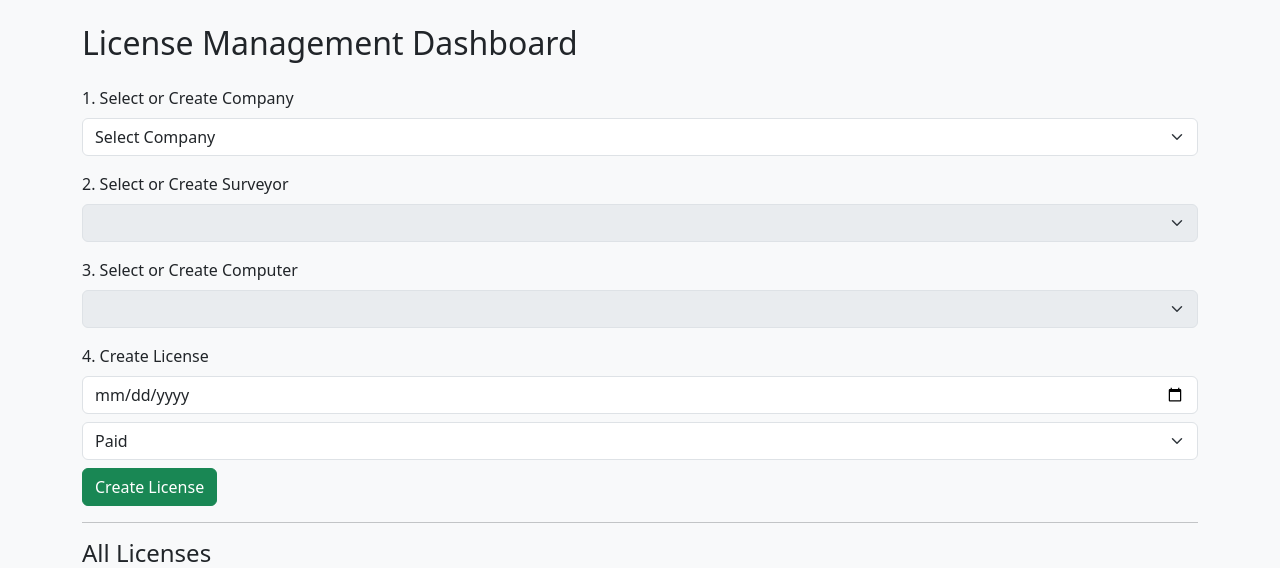
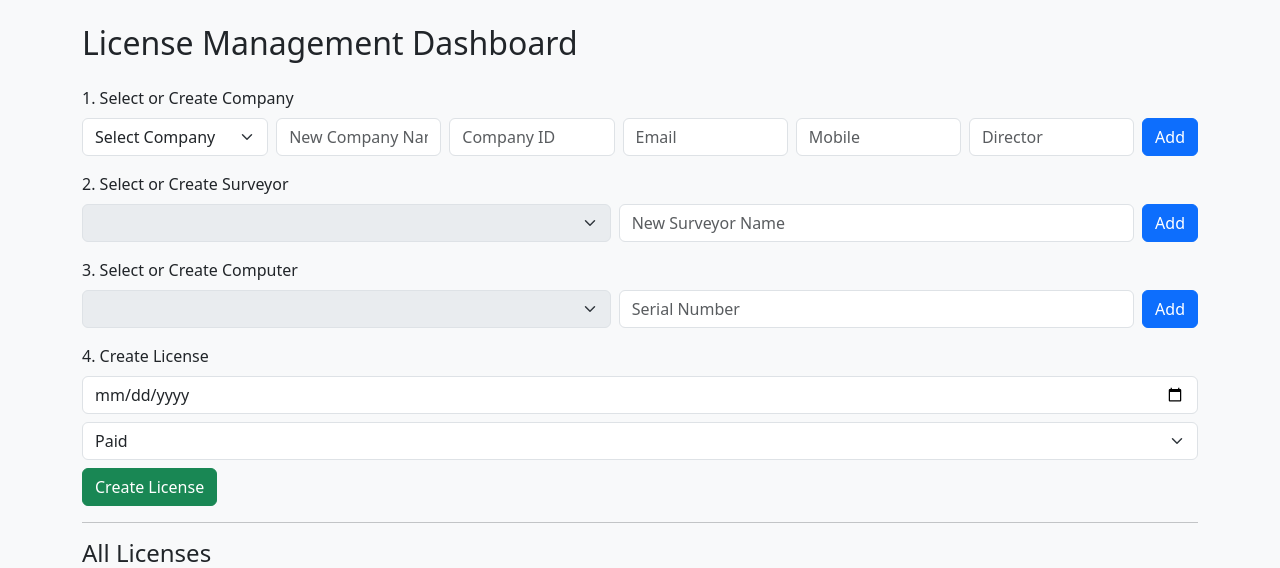
Before and after one commit to Beqaelbaqidze/PRINT_SH, a FastAPI app: page /dashboard in a window 1280 px wide. Shown: the top 568 px of the page. Run offline with FastAPI, Linux system fonts and the light colour scheme; the visitor is signed in with stand-in values (Sample User, id 1); data that the repository does not hold is empty.

Commit message:
licenses

```diff
--- a/templates/dashboard.html
+++ b/templates/dashboard.html
@@ -11,16 +11,35 @@
   <!-- Step-by-step creation flow -->
   <div class="mb-3">
     <label class="form-label">1. Select or Create Company</label>
-    <select id="companySelect" class="form-select"></select>
+    <div class="d-flex gap-2">
+      <select id="companySelect" class="form-select"></select>
+      <input type="text" id="newCompanyName" class="form-control" placeholder="New Company Name">
+      <input type="text" id="newCompanyID" class="form-control" placeholder="Company ID">
+      <input type="email" id="newCompanyEmail" class="form-control" placeholder="Email">
+      <input type="text" id="newCompanyMobile" class="form-control" placeholder="Mobile">
+      <input type="text" id="newCompanyDirector" class="form-control" placeholder="Director">
+      <button class="btn btn-primary" onclick="createCompany()">Add</button>
+    </div>
   </div>
+
   <div class="mb-3">
     <label class="form-label">2. Select or Create Surveyor</label>
-    <select id="surveyorSelect" class="form-select" disabled></select>
+    <div class="d-flex gap-2">
+      <select id="surveyorSelect" class="form-select" disabled></select>
+      <input type="text" id="newSurveyorName" class="form-control" placeholder="New Surveyor Name">
+      <button class="btn btn-primary" onclick="createSurveyor()">Add</button>
+    </div>
   </div>
+
   <div class="mb-3">
     <label class="form-label">3. Select or Create Computer</label>
-    <select id="computerSelect" class="form-select" disabled></select>
+    <div class="d-flex gap-2">
+      <select id="computerSelect" class="form-select" disabled></select>
+      <input type="text" id="newComputerSerial" class="form-control" placeholder="Serial Number">
+      <button class="btn btn-primary" onclick="createComputer()">Add</button>
+    </div>
   </div>
+
   <div class="mb-3">
     <label class="form-label">4. Create License</label>
     <form id="licenseForm">
@@ -45,9 +64,12 @@
 </div>
 
 <script>
+  let globalOptions = { companies: [], surveyors: [], computers: [] };
+
   async function fetchOptions() {
     const res = await fetch('/api/options');
-    return res.json();
+    globalOptions = await res.json();
+    return globalOptions;
   }
 
   async function loadTable() {
@@ -81,23 +103,51 @@
     companySelect.addEventListener('change', () => {
       surveyorSelect.disabled = false;
       const companyId = companySelect.value;
-      const filteredSurveyors = surveyors.filter(s => s.company_id == companyId);
       surveyorSelect.innerHTML = '<option value="">Select Surveyor</option>';
-      filteredSurveyors.forEach(s => surveyorSelect.innerHTML += `<option value="${s.id}">${s.name}</option>`);
+      surveyors.filter(s => s.company_id == companyId)
+               .forEach(s => surveyorSelect.innerHTML += `<option value="${s.id}">${s.name}</option>`);
     });
 
     surveyorSelect.addEventListener('change', () => {
       computerSelect.disabled = false;
       const surveyorId = surveyorSelect.value;
-      const filteredComputers = computers.filter(c => c.surveyor_id == surveyorId);
       computerSelect.innerHTML = '<option value="">Select Computer</option>';
-      filteredComputers.forEach(c => computerSelect.innerHTML += `<option value="${c.id}">${c.serial_number}</option>`);
+      computers.filter(c => c.surveyor_id == surveyorId)
+               .forEach(c => computerSelect.innerHTML += `<option value="${c.id}">${c.serial_number}</option>`);
     });
+  }
+
+  async function createCompany() {
+    const form = new FormData();
+    form.append('company_name', document.getElementById('newCompanyName').value);
+    form.append('company_id', document.getElementById('newCompanyID').value);
+    form.append('email', document.getElementById('newCompanyEmail').value);
+    form.append('mobile_number', document.getElementById('newCompanyMobile').value);
+    form.append('director', document.getElementById('newCompanyDirector').value);
+    await fetch('/api/create/company', { method: 'POST', body: form });
+    await populateFormSteps();
+  }
+
+  async function createSurveyor() {
+    const form = new FormData();
+    form.append('name', document.getElementById('newSurveyorName').value);
+    form.append('company_id', document.getElementById('companySelect').value);
+    await fetch('/api/create/surveyor', { method: 'POST', body: form });
+    await populateFormSteps();
+  }
+
+  async function createComputer() {
+    const form = new FormData();
+    form.append('serial_number', document.getElementById('newComputerSerial').value);
+    form.append('surveyor_id', document.getElementById('surveyorSelect').value);
+    await fetch('/api/create/computer', { method: 'POST', body: form });
+    await populateFormSteps();
   }
 
   document.getElementById('licenseForm').addEventListener('submit', async (e) => {
     e.preventDefault();
     const computerId = document.getElementById('computerSelect').value;
+    if (!computerId) return alert("Please select or create a computer first");
     const form = new FormData(e.target);
     form.append('computer_id', computerId);
     await fetch('/api/create/license', { method: 'POST', body: form });
```
